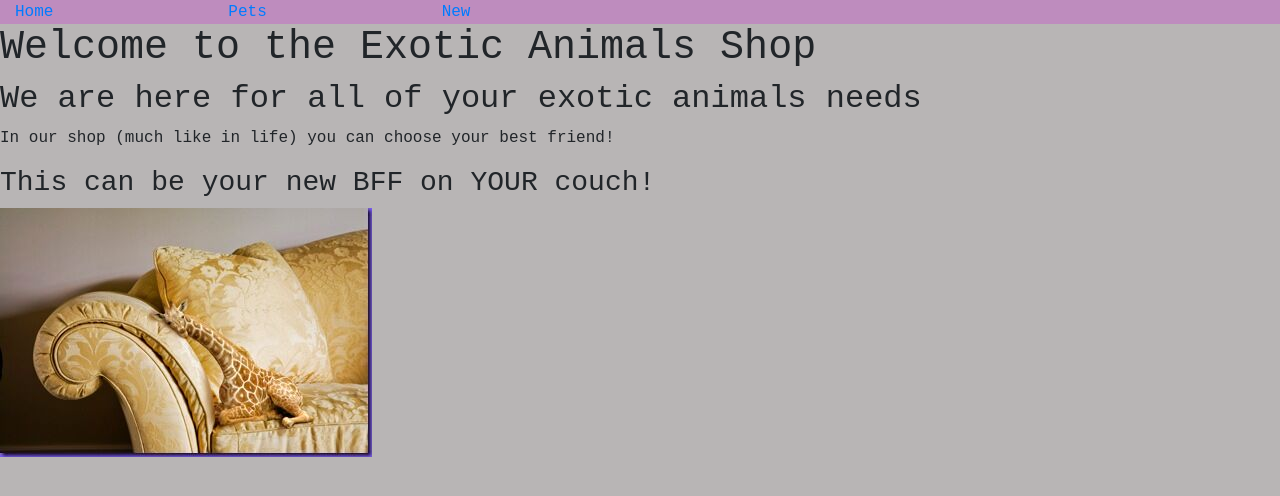
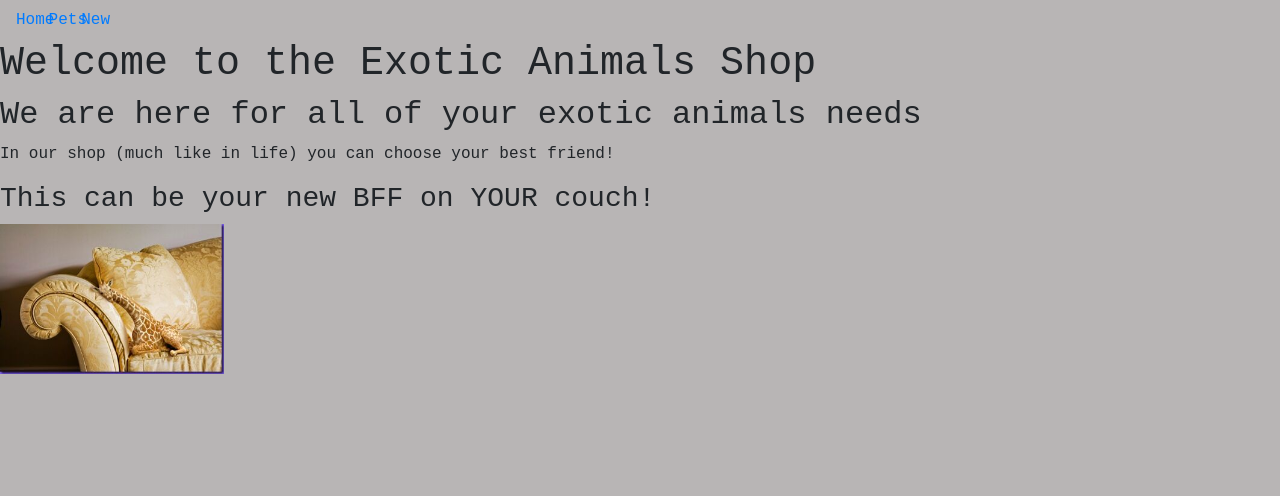
Before and after one commit to rayfinn55/Exotic-Animals-Store, a React (Create React App) app in the folder front-end/: page / in a window 1280 px wide. Shown: the top 496 px of the page. Built offline with nearby package versions, Linux system fonts and the light colour scheme.

Commit message:
Began using Bootstrap. Started adding CSS to Animal.js component

```diff
--- a/front-end/src/App.css
+++ b/front-end/src/App.css
@@ -7,3 +7,7 @@
 .NavBar a {
     text-decoration: none;
 }
+
+img {
+    height: 150px;
+}
--- a/front-end/src/Components/Animal.js
+++ b/front-end/src/Components/Animal.js
@@ -6,16 +6,18 @@ export default function Animal({ pet }) {
 
 
     return (
-        <li>
-            <p>{pet.animal_name}</p>
+        <li className='mb-5 media'>
+            <img className='align-self-center mr-3' src={pet.img} alt={`A cool ${pet.animal_name}`} />
+            <div className='media-body'>
+                <h3>{pet.animal_name}</h3>
                 <p>{pet.class}</p>
-            <img src={pet.img} alt={`A cool ${pet.animal_name}`} />
                 <p>Location: {pet.location}</p>
                 <p>Cost: {pet.price}</p>
                 {pet.stock ? <p>In Stock</p> : <p>Out of stock</p>}
                 <Link to={`/pets/${pet.id}`}>
                     <button>View Animal</button>
                 </Link>
+            </div>
         </li>
     )
 }
--- a/front-end/src/Components/EditAnimalForm.js
+++ b/front-end/src/Components/EditAnimalForm.js
@@ -58,7 +58,7 @@ export default function EditAnimalForm() {
                 <label htmlFor="price">Cost: </label>
                 <input onChange={handleChange} type="number" name="" id="price" value={animal.price} />
                 <label htmlFor="img">Image url: </label>
-                <input type="text" id="img" value={animal.img} />
+                <input onChange={handleChange} type="text" id="img" value={animal.img} />
 
                 <input type="submit" value="Update this BFF!" />
             </form>
--- a/front-end/src/Components/ListAnimals.js
+++ b/front-end/src/Components/ListAnimals.js
@@ -46,7 +46,7 @@ export default function ListItems() {
             <h2>List of all Items</h2>
             {/* <Search amount={amount} handleChange={handleChange} handleSubmit={handleSubmit} /> */}
             {/* { submit ? */}
-                <ul>
+                <ul className='ml-5 list-unstyled'>
                     {pets[0] ? petList : null}
                 </ul>
             {/* null } */}
--- a/front-end/src/Components/NavBar.js
+++ b/front-end/src/Components/NavBar.js
@@ -5,7 +5,7 @@ import { Link } from 'react-router-dom'
 export default function NavBar() {
 
     return (
-        <div className='NavBar container-fluid'>
+        <nav className='navbar'>
             <div className='row'>
                 <div className='col-2'>
                     <Link to='/'>Home</Link>
@@ -17,6 +17,6 @@ export default function NavBar() {
                     <Link to='/pets/new'>New</Link>
                 </div>
             </div>
-        </div>
+        </nav>
     )
 }
```
Lines whose indentation alone changed are shown as unchanged.
